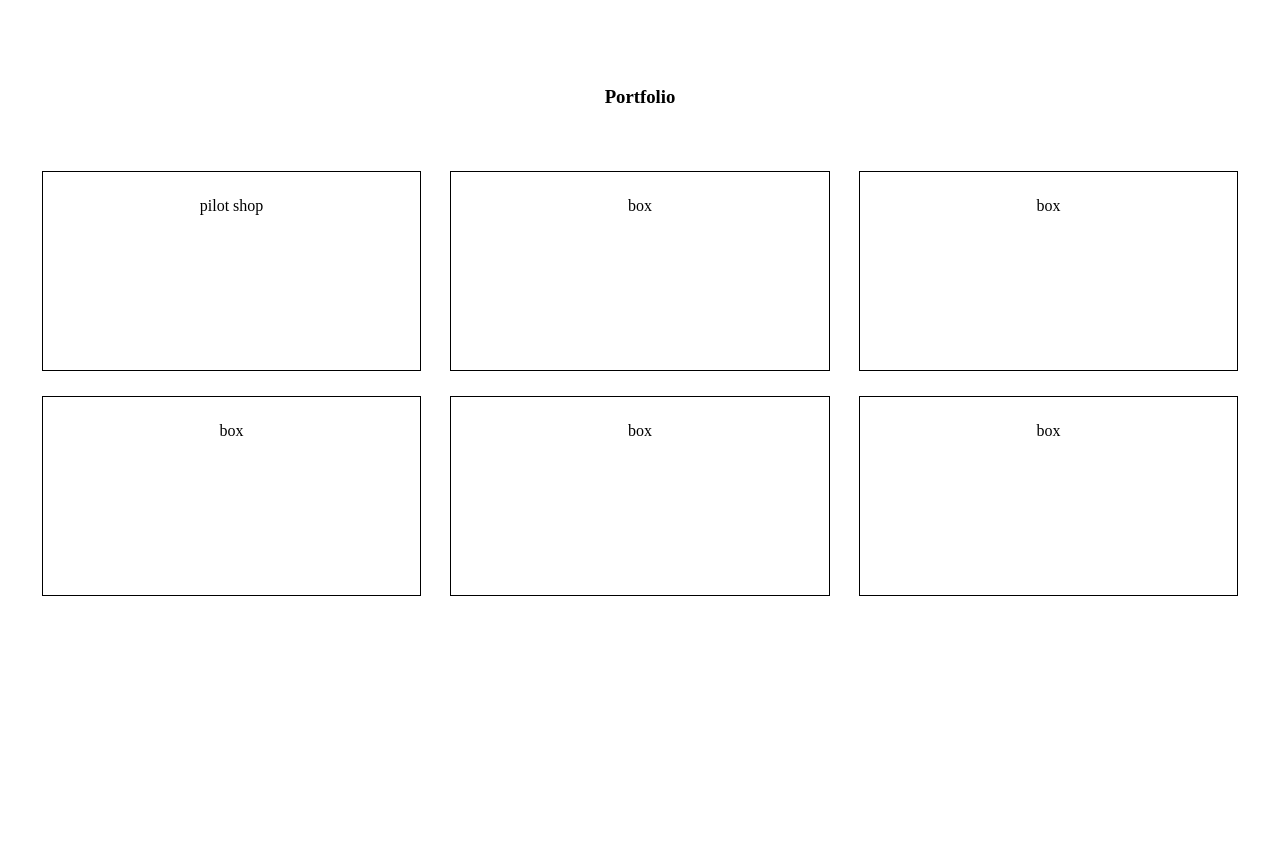
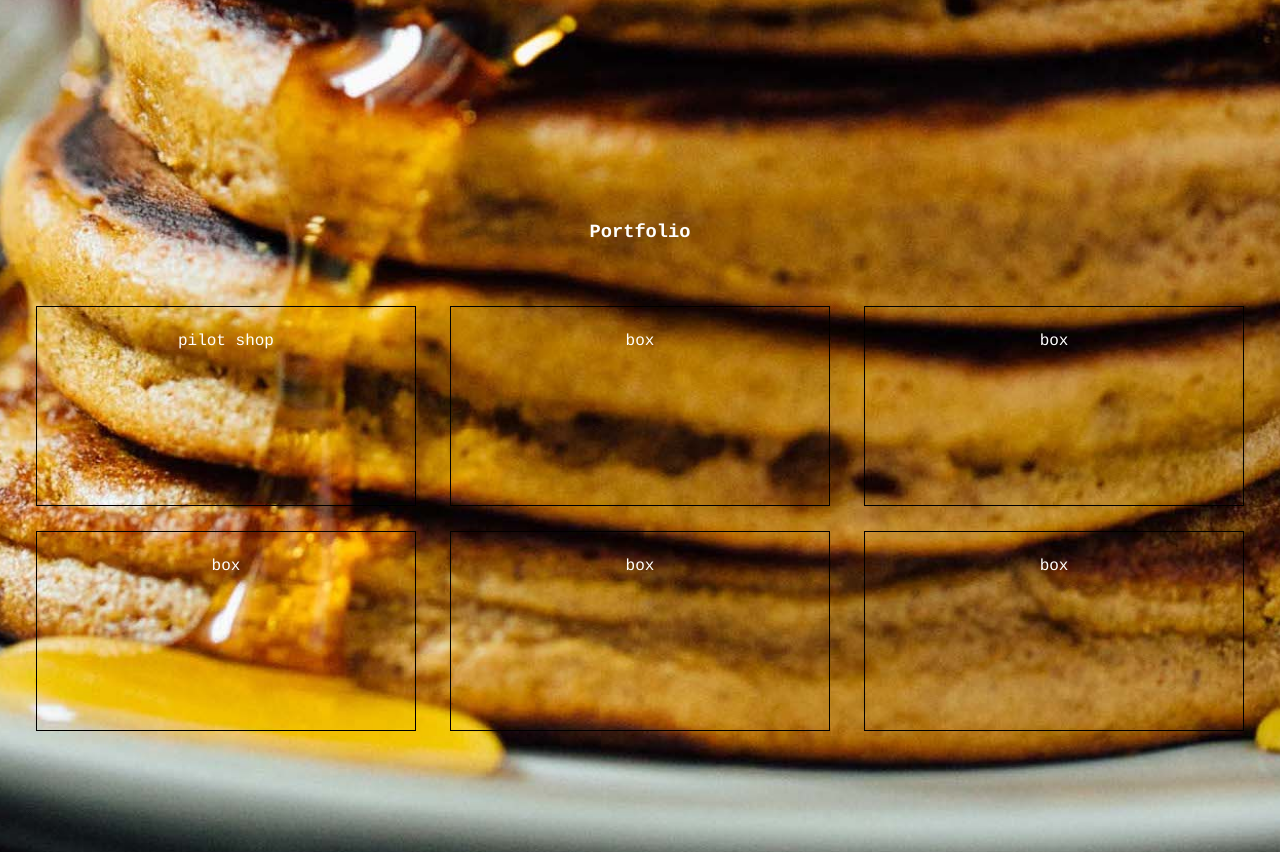
Before and after one commit to fredplatt/portfolio, a PHP site: page / in a window 1280 px wide. Shown: the part 1531-2383 px from the top of the page. Before the commit the page ends 2127 px from the top, so only its background shows below. Run offline with PHP 8.4, Linux system fonts and the light colour scheme.

Commit message:
added pancakes

```diff
--- a/css/styles.css
+++ b/css/styles.css
@@ -1,4 +1,13 @@
 *{box-sizing: border-box}
+
+body {
+    font-family: 'Courier';
+    color: #ffffff;
+    background-image: url('../img/stack5.jpg');
+    background-position: center;
+    background-repeat: no-repeat;
+    background-size: cover;
+}
 
 header {
     padding: 15%;
```
Also changed, not shown: img/stack3.jpg (added), img/stack4.jpg (added), img/stack5.jpg (added).
